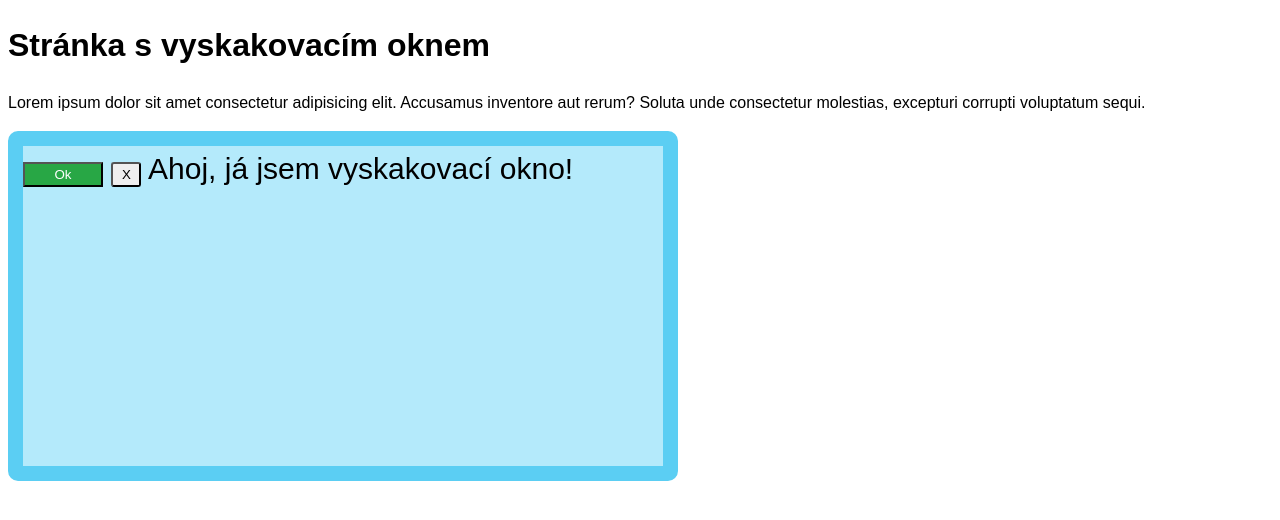
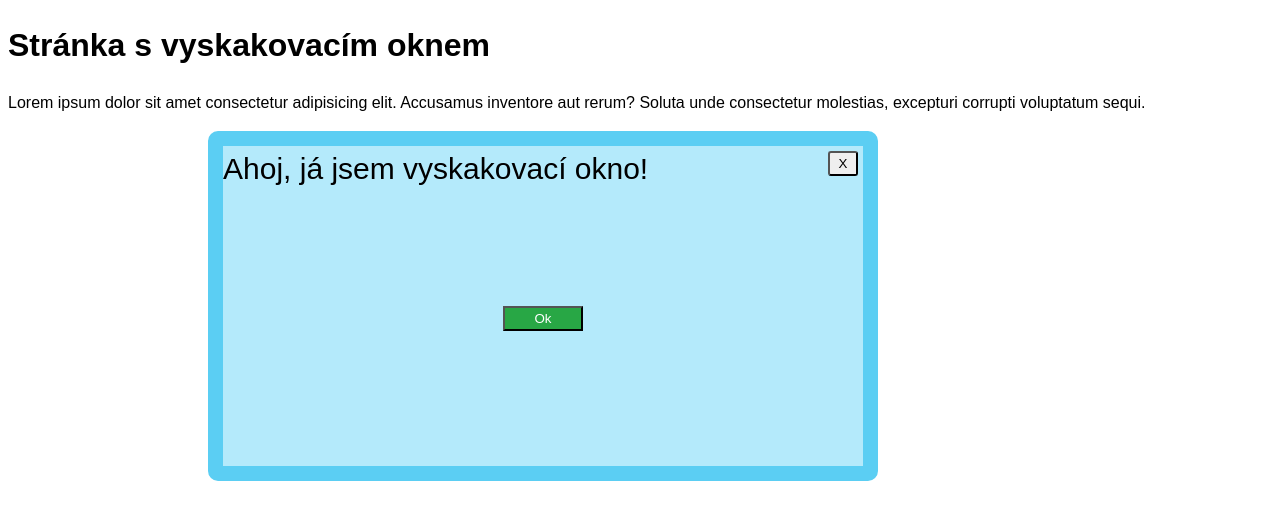
Before and after one commit to evahli/cviceni-vyskakovaci-okno, a plain HTML site: page index.html in a window 1280 px wide. Drawn offline with Linux system fonts and the light colour scheme.

Commit message:
Upload solution
Modify CSS

```diff
--- a/style.css
+++ b/style.css
@@ -9,22 +9,32 @@ body {
   background-color: #b4eafb;
   border-radius: 10px;
   font-size: 30px;
+  position: relative;
+  left: 200px;
 }
 
 button {
   width: 80px;
   height: 25px;
+  position: absolute;
+  top: calc(50%);
+  right: calc(50%);
 }
 
 .exit {
   color: black;
   width: 30px;
   border-radius: 3px;
+  position: absolute;
+  right: 5px;
+  top: 5px;
 }
 
 .ok {
   background-color: #28a745;
   color: white;
+  position: absolute;
+  right: calc(50% - 40px)
 }
 
 /* sem přijdou tvoje styly */
```
